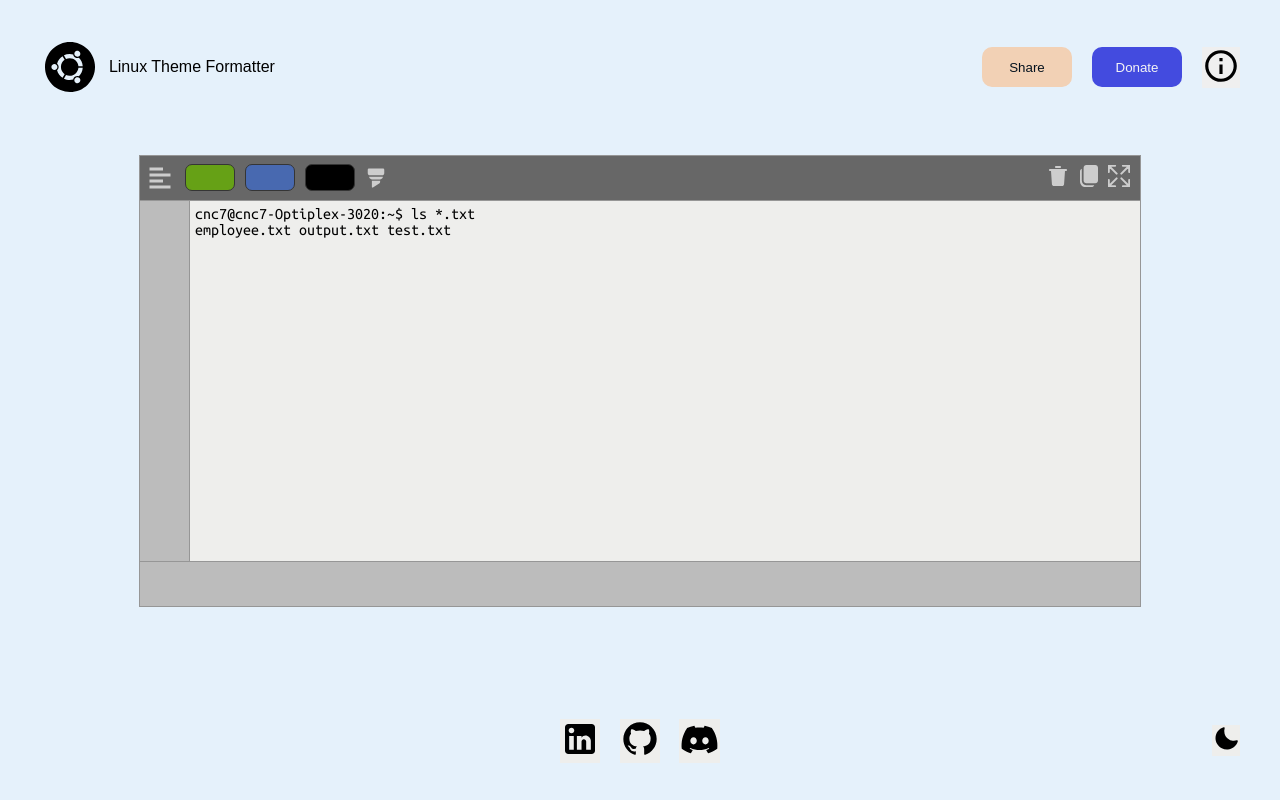
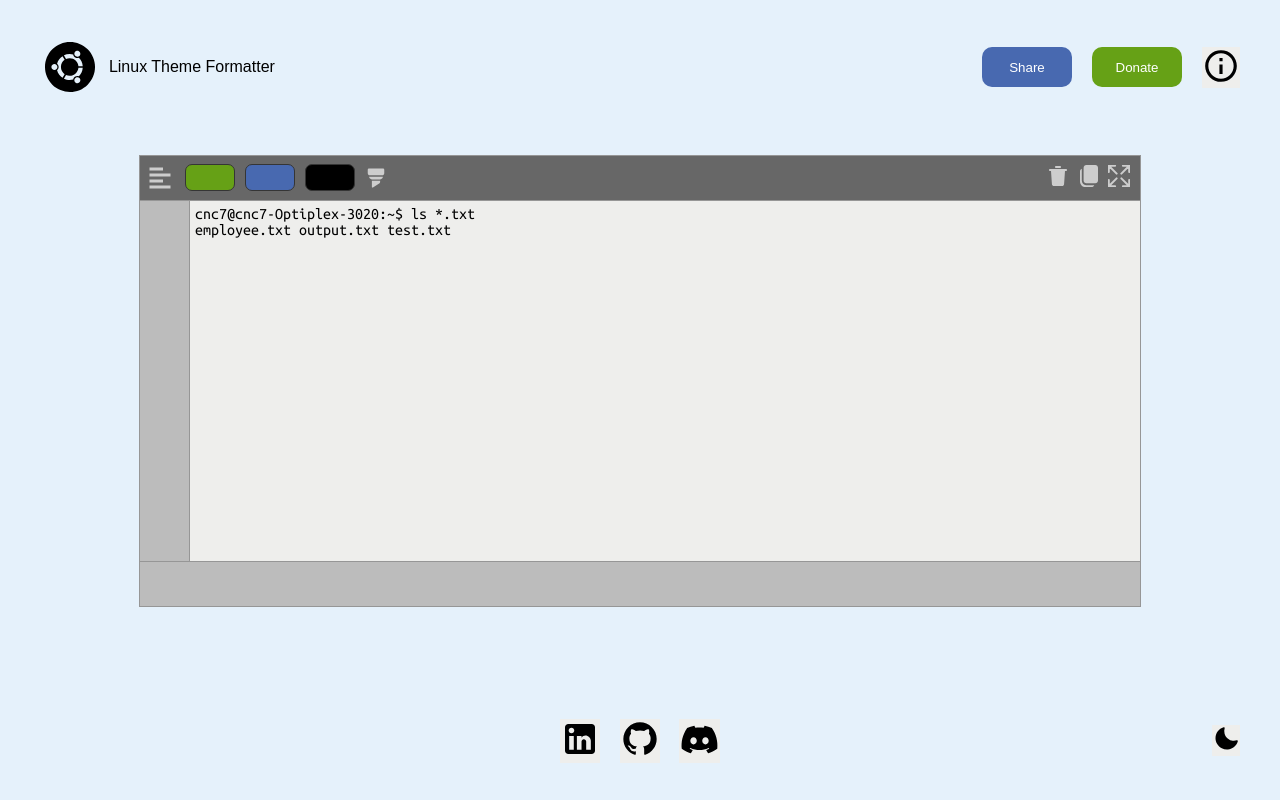
Before and after one commit to ValerianCoelho/Linux-Theme-Formatter, a React (Vite) app: page / in a window 1280 px wide. Built offline with nearby package versions, Linux system fonts and the light colour scheme.

Commit message:
Styling Method Changed

```diff
--- a/src/Components/Navbar/Navbar.jsx
+++ b/src/Components/Navbar/Navbar.jsx
@@ -1,51 +1,65 @@
 import React from "react";
-import { Theme } from "../../Themes/Theme";
+import { connect } from "react-redux";
 import { Logo, About } from "./Svg/Svg";
 
-function Navbar() {
-  const styles = {
-    header: {
-      display: 'flex',
-      justifyContent: 'space-between',
-      margin: '0 40px 20px 40px'
-    },
-    titleSection: {
-      display: 'flex',
-      alignItems: 'center'
-    },
-    navigationSection: {
-      display: 'flex',
-      alignItems: 'center',
-      gap: '20px'
-    },
-    shareBtn: {
-      backgroundColor: Theme.shareBtnBgColor,
-      color: Theme.shareBtnColor
-    },
-    donateBtn: {
-      backgroundColor: Theme.donateBtnBgColor,
-      color: Theme.donateBtnColor
-    },
-    btn: {
-      width: '90px',
-      height: '40px',
-      borderRadius: '10px'
+function Navbar(props) {
+  const styles = `
+    .header {
+      display: flex;
+      justify-content: space-between;
+      margin: 0 40px 20px 40px;
     }
-  }
-
+    .title-section {
+      display: flex;
+      align-items: center;
+      color: ${props.Theme.pageFgColor};
+    }
+    .navigation-section {
+      display: flex;
+      align-items: center;
+      gap: 20px;
+    }
+    .share-btn {
+      color: ${props.Theme.shareBtnFgColor};
+      background-color: ${props.Theme.shareBtnBgColor};
+    }
+    .donate-btn {
+      color: ${props.Theme.donateBtnFgColor};
+      background-color: ${props.Theme.donateBtnBgColor};
+    }
+    .btn {
+      width: 90px;
+      height: 40px;
+      border-radius: 10px;
+    }
+    .about {
+      background-color: ${props.Theme.pageBgColor}
+    }
+  `
   return (
-    <header style={styles.header}>
-      <div className="title-section" style={styles.titleSection}>
-          <Logo/>
-        <pre className="title">  Linux Theme Formatter</pre>
-      </div>
-      <nav style={styles.navigationSection}>
-        <button style={{...styles.shareBtn, ...styles.btn}}>Share</button>
-        <button style={{...styles.donateBtn, ...styles.btn}}>Donate</button>
-        <button className="about"><About/></button>
-      </nav>
-    </header>
+    <>
+      <style> {styles} </style>
+      <header className="header">
+        <div className="title-section">
+          <Logo color={props.Theme.pageFgColor}/>
+          <pre className="title">  Linux Theme Formatter</pre>
+        </div>
+        <nav className="navigation-section">
+          <button className="btn share-btn">Share</button>
+          <button className="btn donate-btn">Donate</button>
+          <button className="about"><About color={props.Theme.pageFgColor}/></button>
+        </nav>
+      </header>
+    </>
   )
 }
 
-export default Navbar;
+const mapStateToProps = state => {
+  return {
+    Theme: state.Theme
+  }
+}
+
+export default connect(
+  mapStateToProps
+)(Navbar);
```
Also changed, not shown: src/Components/Navbar/Svg/Svg.jsx (+9 -9 lines).
